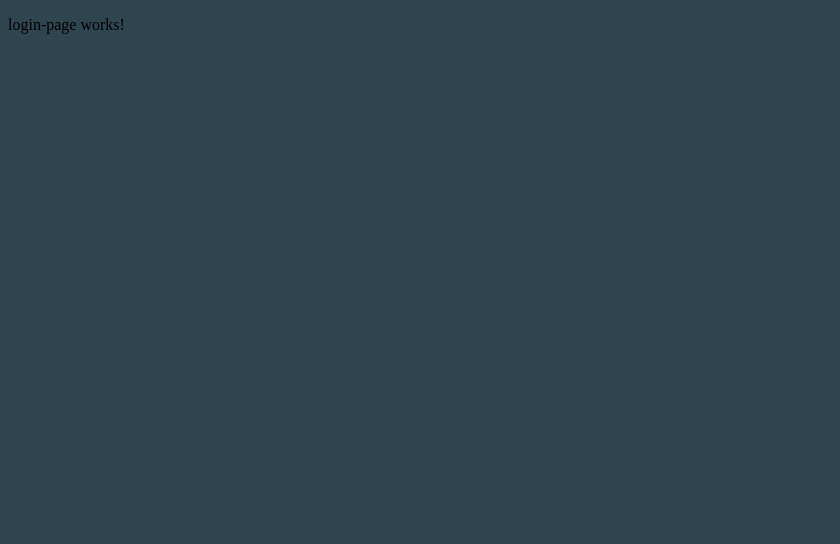
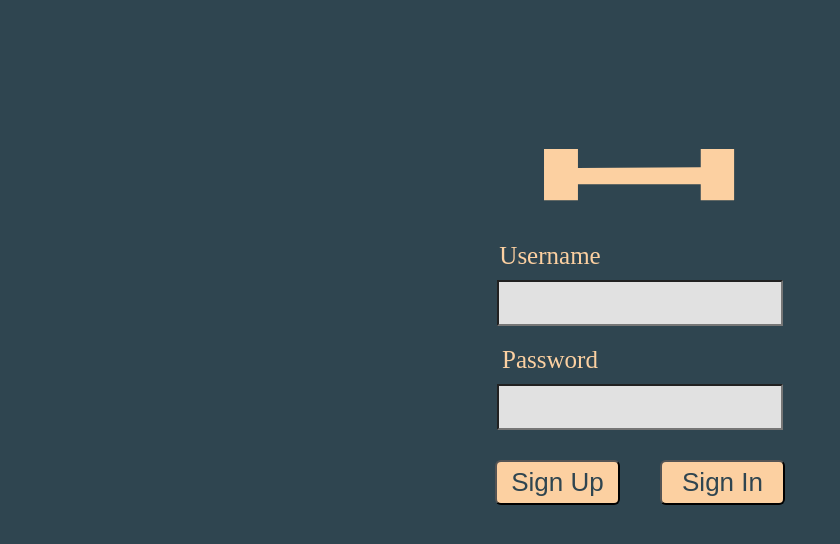
Before and after one commit to dburnside22/WorkoutTracker, an Angular app: page / in a window 1280 px wide. Shown: the top 544 px of the page, without its empty margins (0-840 px from the left). Built offline with nearby package versions, Linux system fonts and the light colour scheme.

Commit message:
add ui for login page

```diff
--- a/src/app/login-page/login-page.component.html
+++ b/src/app/login-page/login-page.component.html
@@ -1,3 +1,15 @@
-<p>
-  login-page works!
-</p>
+<form class='login-form'>
+  <h1 class="header-logo"><img src='../../assets/logo.svg'></h1>
+  <div class="username">
+    <label for="username">Username</label>
+    <input type="text" name="username">
+  </div>
+  <div class="password">
+    <label for="password">Password</label>
+    <input type="text" name="password">
+  </div>
+  <div class="buttons">
+    <button class="button1">Sign Up</button>
+    <button class="button2">Sign In</button>
+  </div>
+</form>
--- a/src/app/login-page/login-page.component.scss
+++ b/src/app/login-page/login-page.component.scss
@@ -0,0 +1,82 @@
+@import "../../variables.scss";
+
+.login-form {
+    display: grid;
+    grid-template-columns: .5fr repeat(3, 1fr) .5fr;
+    grid-template-areas:
+        '. h h h .'
+        '. u u u .'
+        '. p p p .'
+        '. b b b .';
+    color: $main-light-color;
+}
+
+.header-logo {
+    grid-area: h;
+    text-align: center;
+}
+
+.username {
+    grid-area: u;
+}
+
+.password {
+    grid-area: p;
+}
+
+.buttons {
+    grid-area: b;
+    display: grid;
+    width: 290px;
+    margin: 0 auto;
+    grid-template-columns: 1fr 1fr 1fr;
+    grid-template-areas:
+        'b1 . b2';
+}
+
+.button1 {
+    grid-area: b1;
+}
+
+.button2 {
+    grid-area: b2;
+}
+
+button {
+    width: 125px;
+    height: 45px;
+    font-size: 26px;
+    margin: 20px auto 0;
+}
+
+.username, .password {
+    label {
+        padding-right: 180px;
+        padding-bottom: 10px;
+        display: block;
+    }
+    text-align: center;
+    margin: 10px 0;
+    font-size: 25px;
+
+    input {
+        width: 278px;
+        height: 40px;
+    }
+}
+
+@media only screen and (min-width: 500px ){
+
+    .login-form {
+        grid-template-areas:
+            ' . . . . .'
+            '. h h h .'
+            '. u u u .'
+            '. p p p .'
+            '. . b . .';
+    }
+
+    .header-logo {
+        margin-top: 140px;
+    }
+}
```
